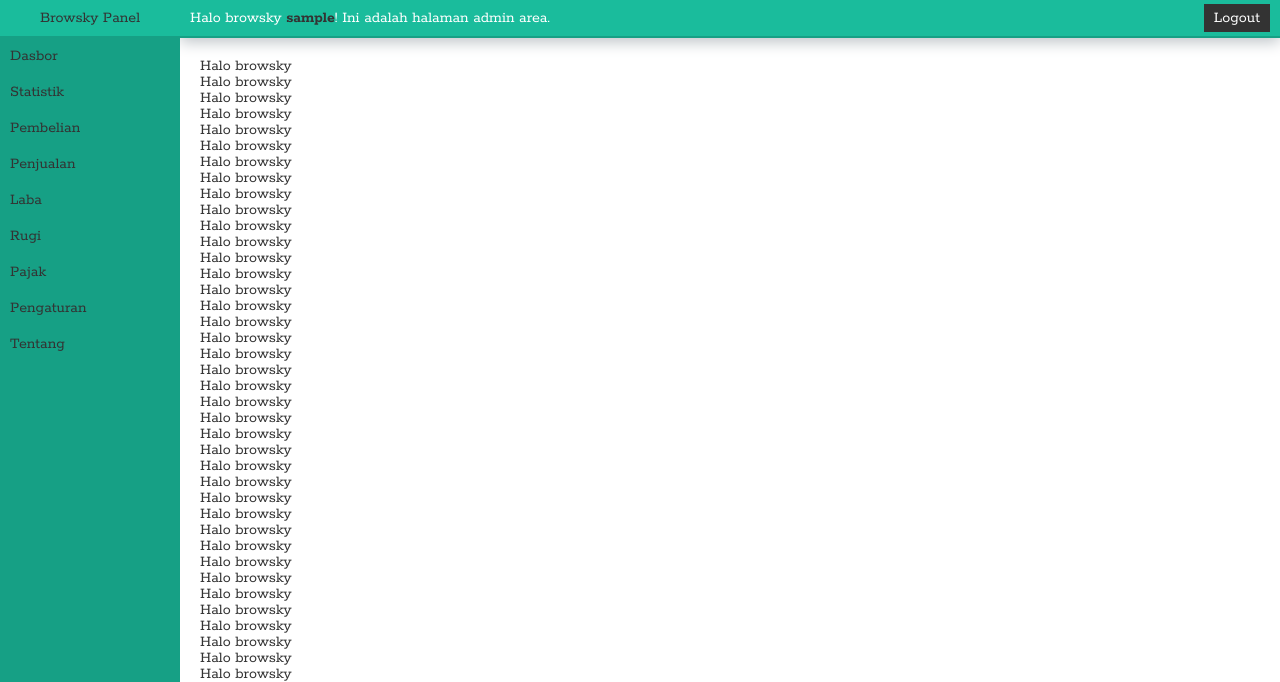
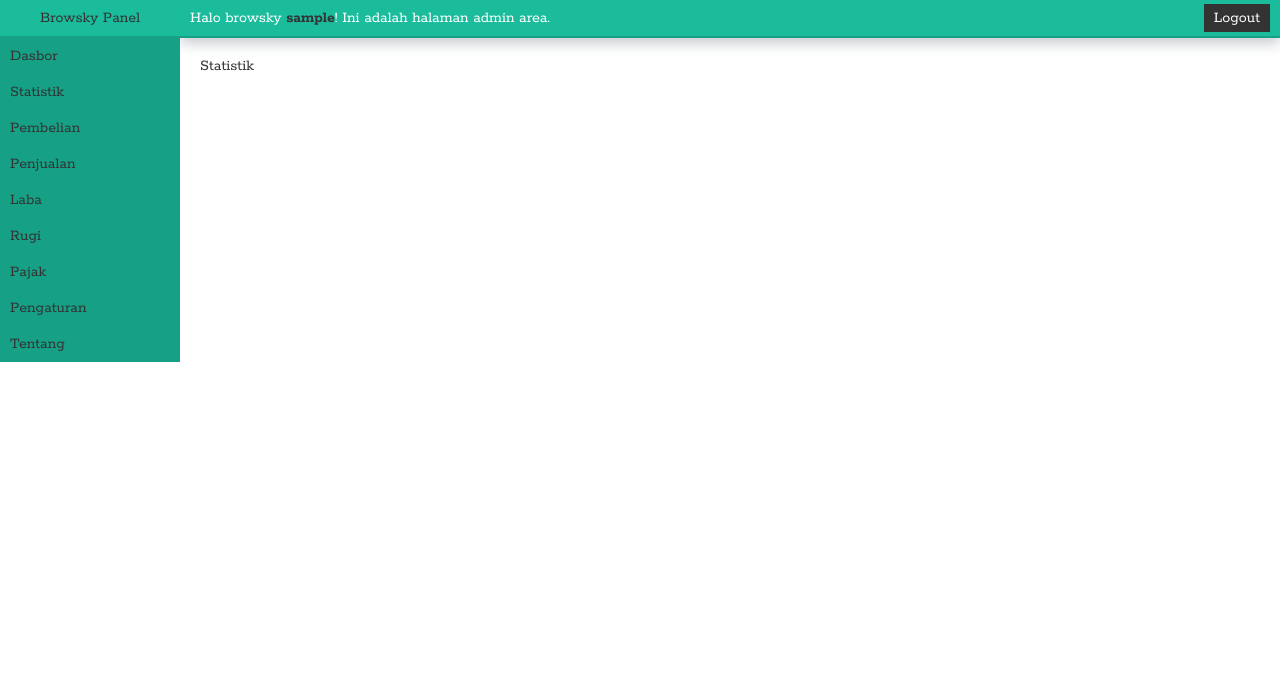
Before and after one commit to dianariyanto/login-register, a PHP site: page /app-login/?page=statistik in a window 1280 px wide. Shown: the top 682 px of the page. After the commit the page ends 362 px from the top, so only its background shows below. Run offline with PHP 8.4, Linux system fonts and the light colour scheme; the visitor is signed in with stand-in values (Sample User, id 1).

Commit message:
Perubahan Admin Area
membuat index.php?page=statistik

```diff
--- a/index.php
+++ b/index.php
@@ -17,72 +17,36 @@ if ($username == ''){header('location: login.php');}
 <div class="adminmenu">
 <ul>
 	<li class="brow">Browsky Panel</li>
-    <li><a href="#">Dasbor</a></li>
-    <li><a href="#">Statistik</a></li>
-    <li><a href="#">Pembelian</a></li>
-    <li><a href="#">Penjualan</a></li>
-    <li><a href="#">Laba</a></li>
-    <li><a href="#">Rugi</a></li>
-    <li><a href="#">Pajak</a></li>
-    <li><a href="#">Pengaturan</a></li>
-    <li><a href="#">Tentang</a></li>
+    <li><a href="index.php">Dasbor</a></li>
+    <li><a href="?page=statistik">Statistik</a></li>
+    <li><a href="?page=pembelian">Pembelian</a></li>
+    <li><a href="?page=penjualan">Penjualan</a></li>
+    <li><a href="?page=laba">Laba</a></li>
+    <li><a href="?page=rugi">Rugi</a></li>
+    <li><a href="?page=pajak">Pajak</a></li>
+    <li><a href="?page=pengaturan">Pengaturan</a></li>
+    <li><a href="?page=tentang">Tentang</a></li>
 </ul>
 </div>
 <div class="admincontent">
 	<div class="haloadmin">
       <div class="left">Halo browsky <span><?php echo $username; ?></span>! Ini adalah halaman admin area.</div>
-      <div class="right"><a class="logout" href='logout.php'>Logout</a></div>
+      <div class="right"><a class="logout" href='user.php?user=logout'>Logout</a></div>
       <div class="clear"></div>
     </div>
     <div class="isine">
-        <p>Halo browsky</p>
-        <p>Halo browsky</p>
-        <p>Halo browsky</p>
-        <p>Halo browsky</p>
-        <p>Halo browsky</p>
-        <p>Halo browsky</p>
-        <p>Halo browsky</p>
-        <p>Halo browsky</p>
-        <p>Halo browsky</p>
-        <p>Halo browsky</p>
-        <p>Halo browsky</p>
-        <p>Halo browsky</p>
-        <p>Halo browsky</p>
-        <p>Halo browsky</p>
-        <p>Halo browsky</p>
-        <p>Halo browsky</p>
-        <p>Halo browsky</p>
-        <p>Halo browsky</p>
-        <p>Halo browsky</p>
-        <p>Halo browsky</p>
-        <p>Halo browsky</p>
-        <p>Halo browsky</p>
-        <p>Halo browsky</p>
-        <p>Halo browsky</p>
-        <p>Halo browsky</p>
-        <p>Halo browsky</p>
-        <p>Halo browsky</p>
-        <p>Halo browsky</p>
-        <p>Halo browsky</p>
-        <p>Halo browsky</p>
-        <p>Halo browsky</p>
-        <p>Halo browsky</p>
-        <p>Halo browsky</p>
-        <p>Halo browsky</p>
-        <p>Halo browsky</p>
-        <p>Halo browsky</p>
-        <p>Halo browsky</p>
-        <p>Halo browsky</p>
-        <p>Halo browsky</p>
-        <p>Halo browsky</p>
-        <p>Halo browsky</p>
-        <p>Halo browsky</p>
-        <p>Halo browsky</p>
-        <p>Halo browsky</p>
-        <p>Halo browsky</p>
-        <p>Halo browsky</p>
-        <p>Halo browsky</p>
-        <p>Halo browsky</p>
+        <?php
+		if(!$_GET["page"]){ echo "Badala";}
+		else if ($_GET["page"]=="statistik") { echo "Statistik"; }
+		else if ($_GET["page"]=="pembelian") { echo "Pembelian"; }
+		else if ($_GET["page"]=="penjualan") { echo "Penjualan"; }
+		else if ($_GET["page"]=="laba") { echo "Laba laba"; }
+		else if ($_GET["page"]=="rugi") { echo "Rugi"; }
+		else if ($_GET["page"]=="pajak") { echo "Pajak"; }
+		else if ($_GET["page"]=="pengaturan") { echo "Pengaturan general"; }
+		else if ($_GET["page"]=="tentang") { echo "Tentang kami"; }
+		else { echo "Hello, world."; }
+		?>
     </div>
 </div>
 </div>
--- /dev/null
+++ b/user.php
@@ -0,0 +1,5 @@
+<?php
+if ( $_GET['user']=='login' ) {header('location: login.php');}
+if ( $_GET['user']=='logout' ) {header('location: logout.php');}
+if ( $_GET['user']=='register' ) {header('location: register.php');}
+?>
```
